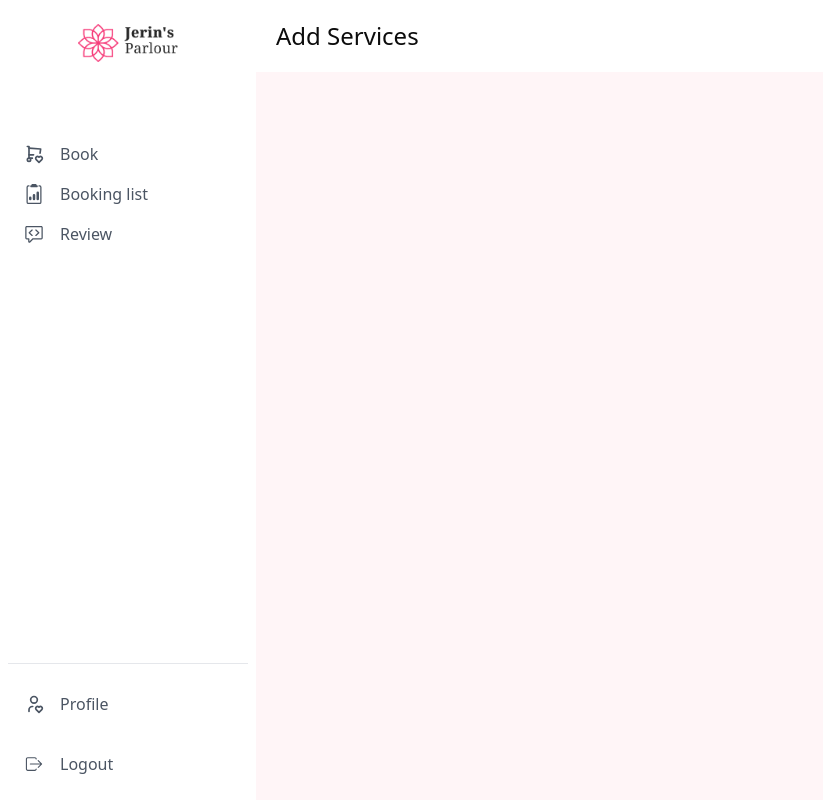
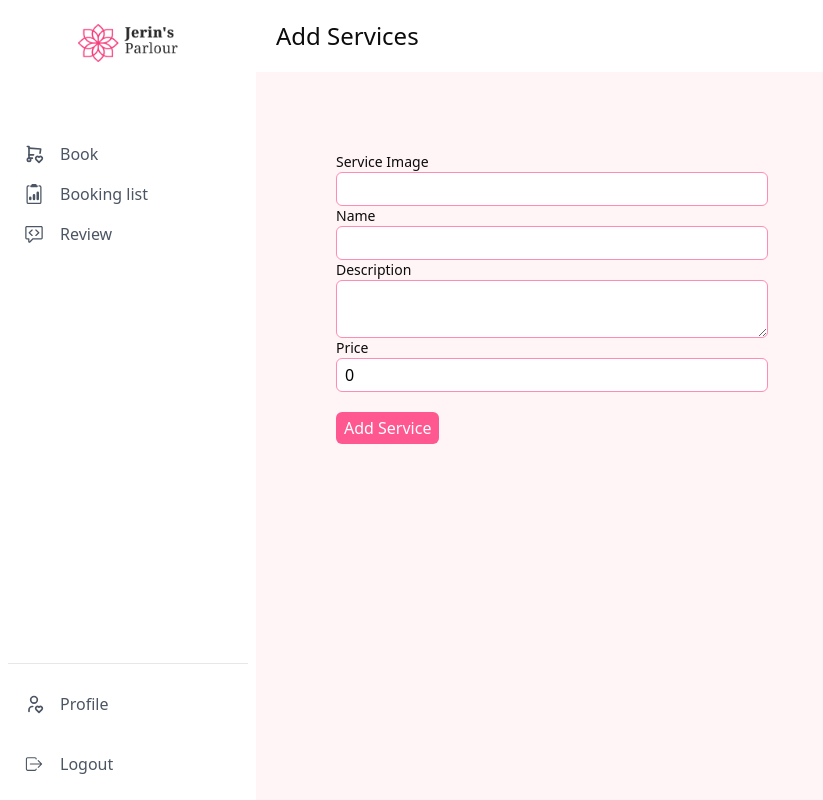
Before and after one commit to almahmudsarker/parlour-apps, a React (Vite) app: page /dashboard/add-service in a window 1280 px wide. Shown: the whole page, without its empty margins (0-823 px from the left). Built offline with nearby package versions, Linux system fonts and the light colour scheme; no server answers; sample sign-in values are in the browser's storage.

Commit message:
order list & add service done

```diff
--- a/src/api/bookings.js
+++ b/src/api/bookings.js
@@ -40,6 +40,13 @@
 //     return bookings
 // }
 
+// get all order list at admin page
+export const getOrderList = async () => {
+  const response = await fetch(`${import.meta.env.VITE_API_URL}/orders`);
+  const orders = await response.json();
+  return orders;
+};
+
 // //delete a booking
 // export const deleteBooking = async (id) => {
 //     const response = await fetch(`${import.meta.env.VITE_API_URL}/bookings/${id}`, {
--- a/src/api/services.js
+++ b/src/api/services.js
@@ -1,15 +1,15 @@
-//Add a Services
-// export const addPlace = async placeData => {
-//     const response = await fetch(`${import.meta.env.VITE_API_URL}/places`, {
-//         method: "POST",
-//         headers: {
-//             "content-type": "application/json",
-//         },
-//         body: JSON.stringify(placeData),
-//     })
-//     const data = await response.json()
-//     return data
-// }
+// Add a Service
+export const addService = async (serviceData) => {
+  const response = await fetch(`${import.meta.env.VITE_API_URL}/services`, {
+    method: "POST",
+    headers: {
+      "Content-Type": "application/json",
+    },
+    body: JSON.stringify(serviceData),
+  });
+  const data = await response.json();
+  return data;
+};
 
 // Get all services
 export const getAllService = async () => {
--- a/src/pages/Admin/AddService.jsx
+++ b/src/pages/Admin/AddService.jsx
@@ -1,11 +1,104 @@
-import React from 'react';
+import React, { useState } from "react";
+import { addService } from "../../api/services";
+import toast from "react-hot-toast";
 
 const AddService = () => {
-    return (
-        <div>
-            <h1 className='text-2xl font-medium text-[#0C0C0C] bg-white p-5'>Add Services</h1>
+  const [newService, setNewService] = useState({
+    img: "",
+    name: "",
+    description: "",
+    price: 0,
+  });
+
+  const handleInputChange = (e) => {
+    const { name, value } = e.target;
+    setNewService({
+      ...newService,
+      [name]: value,
+    });
+  };
+
+  const handleAddService = async () => {
+    try {
+      const response = await addService(newService); // Call the addService function
+      if (response) {
+        toast.success("Service added successfully");
+        // Reset the form or perform other actions
+        setNewService({
+          img: "",
+          name: "",
+          description: "",
+          price: 0,
+        });
+      } else {
+        // Failed to add service
+        toast.error("Failed to add service");
+        console.error("Failed to add service");
+      }
+    } catch (error) {
+      toast.error("Error adding service");
+      console.error("Error adding service:", error);
+    }
+  };
+
+  return (
+    <div>
+      <h1 className="text-2xl font-medium text-[#0C0C0C] bg-white p-5">
+        Add Services
+      </h1>
+      <div className="p-20">
+        <div className="flex flex-col">
+          <label className="text-sm font-medium text-[#0C0C0C]">
+            Service Image
+          </label>
+          <input
+            type="text"
+            name="img"
+            value={newService.img}
+            onChange={handleInputChange}
+            className="border border-[#ff8cb2] rounded-md px-2 py-1 w-1/2"
+          />
         </div>
-    );
+        <div className="flex flex-col">
+          <label className="text-sm font-medium text-[#0C0C0C]">Name</label>
+          <input
+            type="text"
+            name="name"
+            value={newService.name}
+            onChange={handleInputChange}
+            className="border border-[#ff8cb2] rounded-md px-2 py-1 w-1/2"
+          />
+        </div>
+        <div className="flex flex-col">
+          <label className="text-sm font-medium text-[#0C0C0C]">
+            Description
+          </label>
+          <textarea
+            name="description"
+            value={newService.description}
+            onChange={handleInputChange}
+            className="border border-[#ff8cb2] rounded-md px-2 py-1 w-1/2"
+          />
+        </div>
+        <div className="flex flex-col">
+          <label className="text-sm font-medium text-[#0C0C0C]">Price</label>
+          <input
+            type="number"
+            name="price"
+            value={newService.price}
+            onChange={handleInputChange}
+            className="border border-[#ff8cb2] rounded-md px-2 py-1 w-1/2"
+          />
+        </div>
+        <button
+          onClick={handleAddService}
+          className="bg-[#ff578f] text-white px-2 py-1 rounded-md mt-5"
+        >
+          Add Service
+        </button>
+      </div>
+    </div>
+  );
 };
 
 export default AddService;
--- a/src/pages/Admin/Order.jsx
+++ b/src/pages/Admin/Order.jsx
@@ -1,11 +1,57 @@
-import React from 'react';
+import { set } from "date-fns";
+import React, { useEffect, useState } from "react";
+import { getOrderList } from "../../api/bookings";
 
 const Order = () => {
-    return (
-        <div>
-            <h1 className='text-2xl font-medium text-[#0C0C0C] bg-white p-5'>Order list</h1>
-        </div>
-    );
+  const [loading, setLoading] = useState(false);
+  const [orders, setOrders] = useState([]);
+
+  useEffect(() => {
+    setLoading(true);
+    getOrderList()
+      .then((data) => {
+        console.log("Order Data:", data);
+        setOrders(data);
+      })
+      .finally(() => {
+        setLoading(false);
+      });
+  }, []);
+
+  return (
+    <div>
+      <h1 className="text-2xl font-medium text-[#0C0C0C] bg-white p-5">
+        Order list
+      </h1>
+
+      <div className="p-20">
+        <table className="w-full table-auto">
+          <thead className="bg-gray-50">
+            <tr>
+              <th className="border px-4 py-2">ID</th>
+              <th className="border px-4 py-2">Email ID</th>
+              <th className="border px-4 py-2">Service</th>
+              <th className="border px-4 py-2">Price</th>
+              <th className="border px-4 py-2">Status</th>
+              <th className="border px-4 py-2">Customer</th>
+            </tr>
+          </thead>
+          <tbody>
+            {orders.map((order, index) => (
+              <tr key={index}>
+                <td className="border px-4 py-2">{order.bookedItemId}</td>
+                <td className="border px-4 py-2">{order.email}</td>
+                <td className="border px-4 py-2">{order.name}</td>
+                <td className="border px-4 py-2">$ {order.price}</td>
+                <td className="border px-4 py-2">{order.status}</td>
+                <td className="border px-4 py-2">{order._id}</td>
+              </tr>
+            ))}
+          </tbody>
+        </table>
+      </div>
+    </div>
+  );
 };
 
 export default Order;
```
